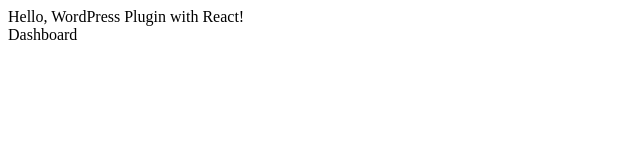
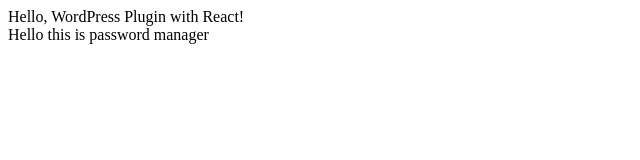
Before and after one commit to itscsp/wp-plugin-password-manager, a React app: page / in a window 1280 px wide. Shown: the top 160 px of the page, without its empty margins (0-640 px from the left). Built offline with nearby package versions, Linux system fonts and the light colour scheme; the HTML template or start-up script is replaced by a standard one.

Commit message:
first commit abhi

```diff
--- a/src/Components/Dashboard.js
+++ b/src/Components/Dashboard.js
@@ -2,7 +2,7 @@
 
 const Dashboard = () => {
   return (
-    <div>Dashboard</div>
+    <div>Hello this is password manager</div>
   )
 }
 
```
